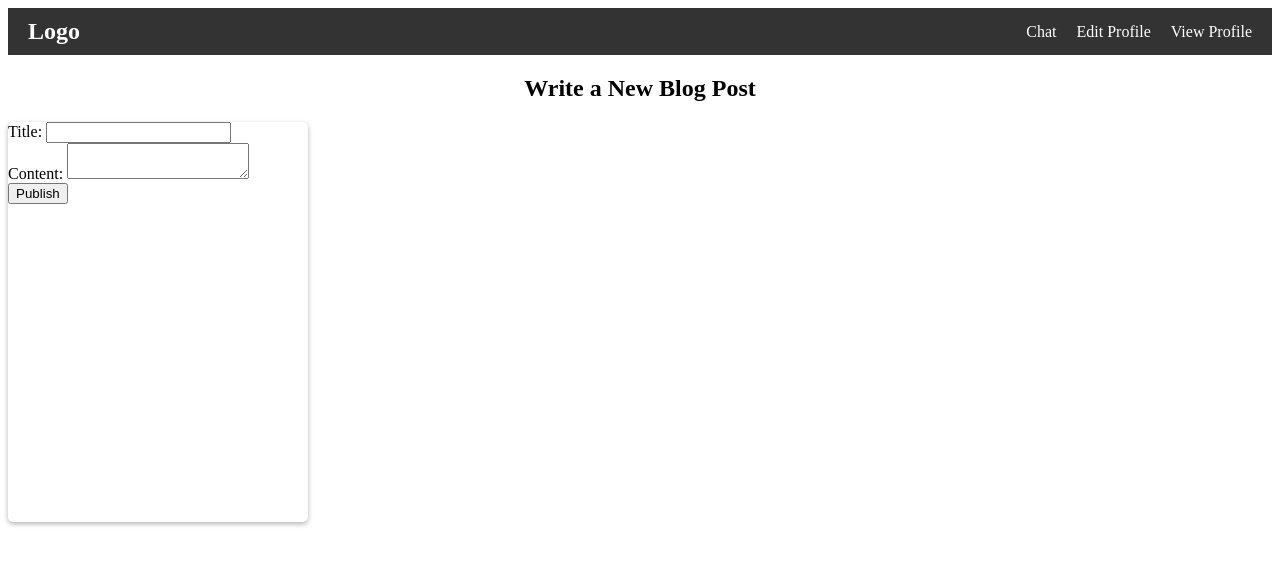
After one commit to learn-hub-1/main, a Django app: template learn_hub/main/templates/tutor_page.html in a window 1280 px wide. The commit adds this page. Shown: the top 565 px of the page. Run offline with Django 4.2, Linux system fonts and the light colour scheme; the template is opened without the code that fills it, so the values that code supplies are empty.

Commit message:
last commit

```diff
--- a/learn_hub/main/models.py
+++ b/learn_hub/main/models.py
@@ -35,5 +35,5 @@ class Profile(models.Model):
     user = models.OneToOneField(User, on_delete=models.CASCADE)
     role = models.CharField(max_length=10, choices=USER_ROLES, default='user')
 
-    def str(self):
+    def __str__(self):
         return self.user.username
--- a/learn_hub/main/static/admin.css
+++ b/learn_hub/main/static/admin.css
@@ -707,3 +707,9 @@ button:hover{
       opacity: 0;
     }
   }
+  .footer {
+	background-color: #f2f2f2;
+	border-top-left-radius: 50% 20px;
+	border-top-right-radius: 50% 20px;
+	padding: 20px;
+  }
--- /dev/null
+++ b/learn_hub/main/static/card.css
@@ -0,0 +1,43 @@
+#card-container {
+    display: flex;
+    justify-content: space-around;
+    flex-wrap: wrap;
+}
+
+.card {
+    width: 300px;
+    height: 400px;
+    background-color: #fff;
+    border-radius: 5px;
+    box-shadow: 0 2px 5px rgba(0, 0, 0, 0.3);
+    overflow: hidden;
+    margin-bottom: 30px;
+}
+
+.card img {
+    width: 100%;
+    height: 200px;
+    object-fit: cover;
+}
+
+.card-content {
+    padding: 20px;
+}
+
+.card-content h3 {
+    margin-top: 0;
+}
+
+.card-content button {
+    background-color: #4CAF50;
+    color: #fff;
+    border: none;
+    padding: 10px 20px;
+    border-radius: 5px;
+    cursor: pointer;
+    margin-top: 20px;
+}
+
+.card-content button:hover {
+    background-color: #3e8e41;
+}
--- /dev/null
+++ b/learn_hub/main/static/nav.css
@@ -0,0 +1,36 @@
+#navbar {
+    background-color: #333;
+    display: flex;
+    justify-content: space-between;
+    align-items: center;
+    padding: 10px 20px;
+}
+
+#logo h1 {
+    color: #fff;
+    margin: 0;
+}
+
+#nav-links {
+    display: flex;
+    list-style: none;
+    margin: 0;
+    padding: 0;
+}
+
+#nav-links li {
+    margin-right: 20px;
+}
+
+#nav-links li:last-child {
+    margin-right: 0;
+}
+
+#nav-links a {
+    color: #fff;
+    text-decoration: none;
+}
+
+#nav-links a:hover {
+    color: #ccc;
+}
--- a/learn_hub/main/static/style.css
+++ b/learn_hub/main/static/style.css
@@ -550,3 +550,9 @@ button:hover{
 	  padding: 10px;
 	}
   }
+  .footer {
+	background-color: #f2f2f2;
+	border-top-left-radius: 50% 20px;
+	border-top-right-radius: 50% 20px;
+	padding: 20px;
+  }
--- a/learn_hub/main/static/user.css
+++ b/learn_hub/main/static/user.css
@@ -104,4 +104,9 @@ body {
     font-size: 16px;
     line-height: 1.5;
     color: #f6dfdf;
+  }.footer {
+    background-color: #f2f2f2;
+    border-top-left-radius: 50% 20px;
+    border-top-right-radius: 50% 20px;
+    padding: 20px;
   }
--- a/learn_hub/main/templates/index.html
+++ b/learn_hub/main/templates/index.html
@@ -45,7 +45,7 @@
         </ul>
         <ul class="side-menu">
             <li>
-                <a href="#" class="logout">
+				<a href="{% url 'logout' %}">
                     <i class='bx bxs-log-out-circle' ></i>
                     <span class="text">Logout</span>
                 </a>
--- /dev/null
+++ b/learn_hub/main/templates/tutor_page.html
@@ -0,0 +1,47 @@
+<!DOCTYPE html>
+<html lang="en">
+<head>
+    <meta charset="UTF-8">
+    <meta name="viewport" content="width=device-width, initial-scale=1.0">
+    <title>Blog Writing</title>
+    {% load static %}
+    <link rel="stylesheet" href="{% static 'nav.css' %}">
+    <link rel="stylesheet" href="{% static 'card.css' %}">
+</head>
+<body>
+    <header>
+        <nav id="navbar">
+            <div id="logo">
+                <h1>Logo</h1>
+            </div>
+            <ul id="nav-links">
+                <li><a href="chat.html">Chat</a></li>
+                <li><a href="edit_profile.html">Edit Profile</a></li>
+                <li><a href="view_profile.html">View Profile</a></li>
+            </ul>
+        </nav>
+    </header>
+    <main>
+        <section id="blog-form">
+            <h2 align="center">Write a New Blog Post</h2>
+            <form id="write-form">
+                <div class="card">
+                    <div class="form-control">
+                        <label for="title">Title:</label>
+                        <input type="text" id="title" name="title" required>
+                    </div>
+                    <div class="form-control">
+                        <label for="content">Content:</label>
+                        <textarea id="content" name="content" required></textarea>
+                    </div>
+                    <button type="submit">Publish</button>
+                </div>
+            </form>
+        </section>
+    </main>
+    <footer>
+        <!-- Footer information -->
+    </footer>
+    <script src="{% static 'tutor.js' %}"></script>
+</body>
+</html>
--- a/learn_hub/main/templates/user_page.html
+++ b/learn_hub/main/templates/user_page.html
@@ -4,6 +4,7 @@
     <meta charset="UTF-8">
     <meta name="viewport" content="width=device-width, initial-scale=1.0">
     <title>Document</title>
+    {% load static %}
     <link rel="stylesheet" href="{% static 'user.css' %}">
 </head>
 <body>
--- a/learn_hub/main/urls.py
+++ b/learn_hub/main/urls.py
@@ -7,6 +7,8 @@ urlpatterns = [
     path('signup/', views.signup_view, name='signup'),
     path('logout/', views.logout_view, name='logout'),
     path('user_page/', views.user_page, name='user_page'),
+    path('index/', views.admin_page, name='index'),
+    path('tutor_page/', views.tutor_page, name='tutor_page'),
     path('approve_mentor/<int:mentor_id>/', views.approve_mentor, name='approve_mentor'),
     path('add_course/', views.add_course, name='add_course'),
     path('add_admin/', views.add_admin, name='add_admin'),
```
Also changed, not shown: learn_hub/main/templates/Signup.html (+8 -0 lines), learn_hub/main/views.py (+33 -8 lines), learn_hub/db.sqlite3, learn_hub/main/migrations/0002_profile.py (added).
